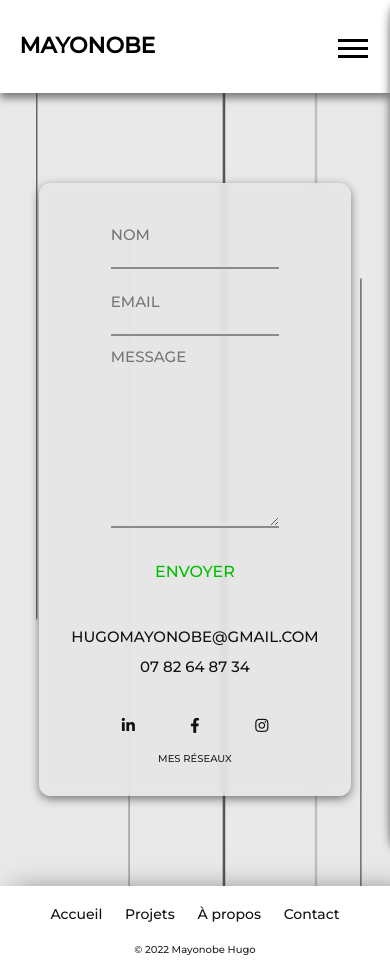
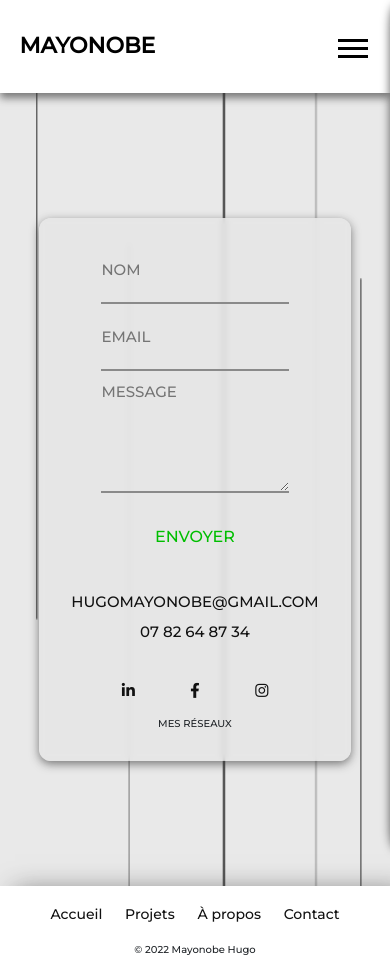
Before and after one commit to hugomayo7/Portfolio, a Vue app: page /contact in a window 390 px wide. Built offline with nearby package versions, Linux system fonts and the light colour scheme.

Commit message:
bomberman project add

```diff
--- a/src/BD.js
+++ b/src/BD.js
@@ -8,7 +8,7 @@ const info = [
         Dans un premier temps, nous avons dû faire de la conception (diagrammes de classes, ...) pour que la programmation se déroule correctement et plus rapidement.<br>
         Ensuite, tout le jeu à été développé en C++ qui est un langage de programmation orientée objet, c'est le langage que nous avions appris durant l'année.<br>
         Chaque tâches était donc réparti entre les membres de l'équipe pour pouvoir avancer au mieux<br><br>
-        En conclusion<br><br>
+        En conclusion, ce projet nous a permis d'apprendre à travailler en équipe, notamment sur la communication au sein d'un groupe et le suivie d'un projet.<br><br>
         Vidéo de démo : <a target="_blank" href="https://www.youtube.com/watch?v=3ETm-zUKb0I">https://www.youtube.com/watch?v=3ETm-zUKb0I</a>`,
         techno: `<li>C++</li>`,
         year: '2021'
--- a/src/components/BurgerSlide.vue
+++ b/src/components/BurgerSlide.vue
@@ -8,7 +8,7 @@
     <span class="close-btn">x</span>
     <ul class="nav__wrapper">
       <li>
-        <RouterLink class="elementNav" to="/home">Accueil</RouterLink>
+        <RouterLink class="elementNav" to="/">Accueil</RouterLink>
       </li>
       <li>
         <RouterLink class="elementNav" to="/projets">Projets</RouterLink>
--- a/src/components/ContactForm.vue
+++ b/src/components/ContactForm.vue
@@ -280,6 +280,18 @@ main {
         display: flex;
         flex-direction: column;
         padding: 0;
+        .name {
+          width: 100%;
+        }
+        .mail {
+          width: 100%;
+        }
+        .msg {
+          width: 100%;
+          #msgInput {
+            height: 100px;
+          }
+        }
       }
     }
   }
--- a/src/components/Footer.vue
+++ b/src/components/Footer.vue
@@ -2,7 +2,7 @@
   <div class="wrapper site-footer__wrapper">
     <ul class="pages">
       <li>
-        <RouterLink to="/home">Accueil</RouterLink>
+        <RouterLink to="/">Accueil</RouterLink>
       </li>
       <li>
         <RouterLink to="/projets">Projets</RouterLink>
--- a/src/components/NavBar.vue
+++ b/src/components/NavBar.vue
@@ -18,7 +18,7 @@ export default {
     </div>
     <div class="site-header__cat">
       <ul class="nav__wrapper">
-        <RouterLink class="homePage" to="/home">Accueil</RouterLink>
+        <RouterLink class="homePage" to="/">Accueil</RouterLink>
         <RouterLink class="projectsPage" to="/projets">Projets</RouterLink>
         <RouterLink class="aboutPage" to="/about">À propos</RouterLink>
         <RouterLink class="contactPage" to="/contact">Contact</RouterLink>
```
